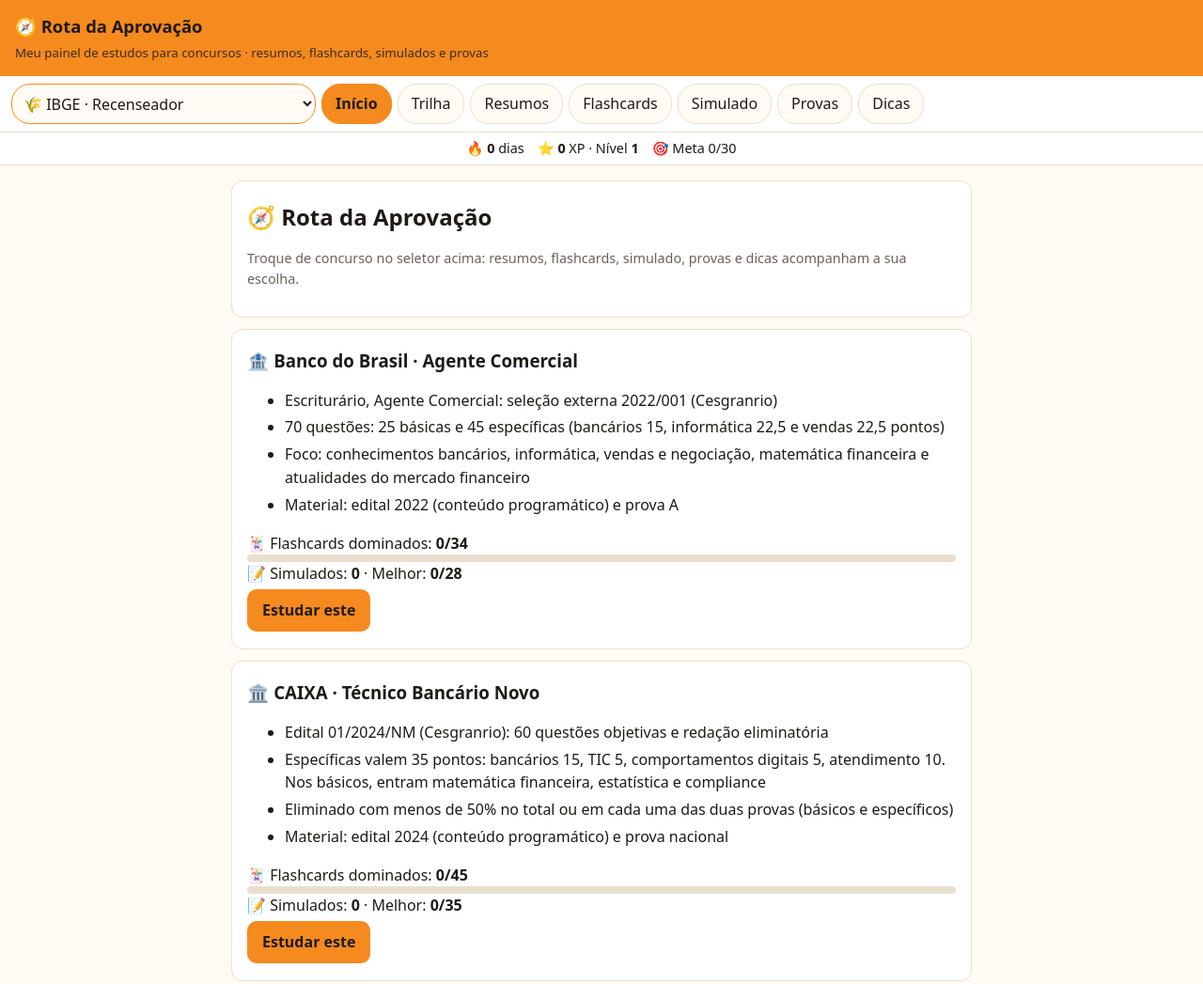
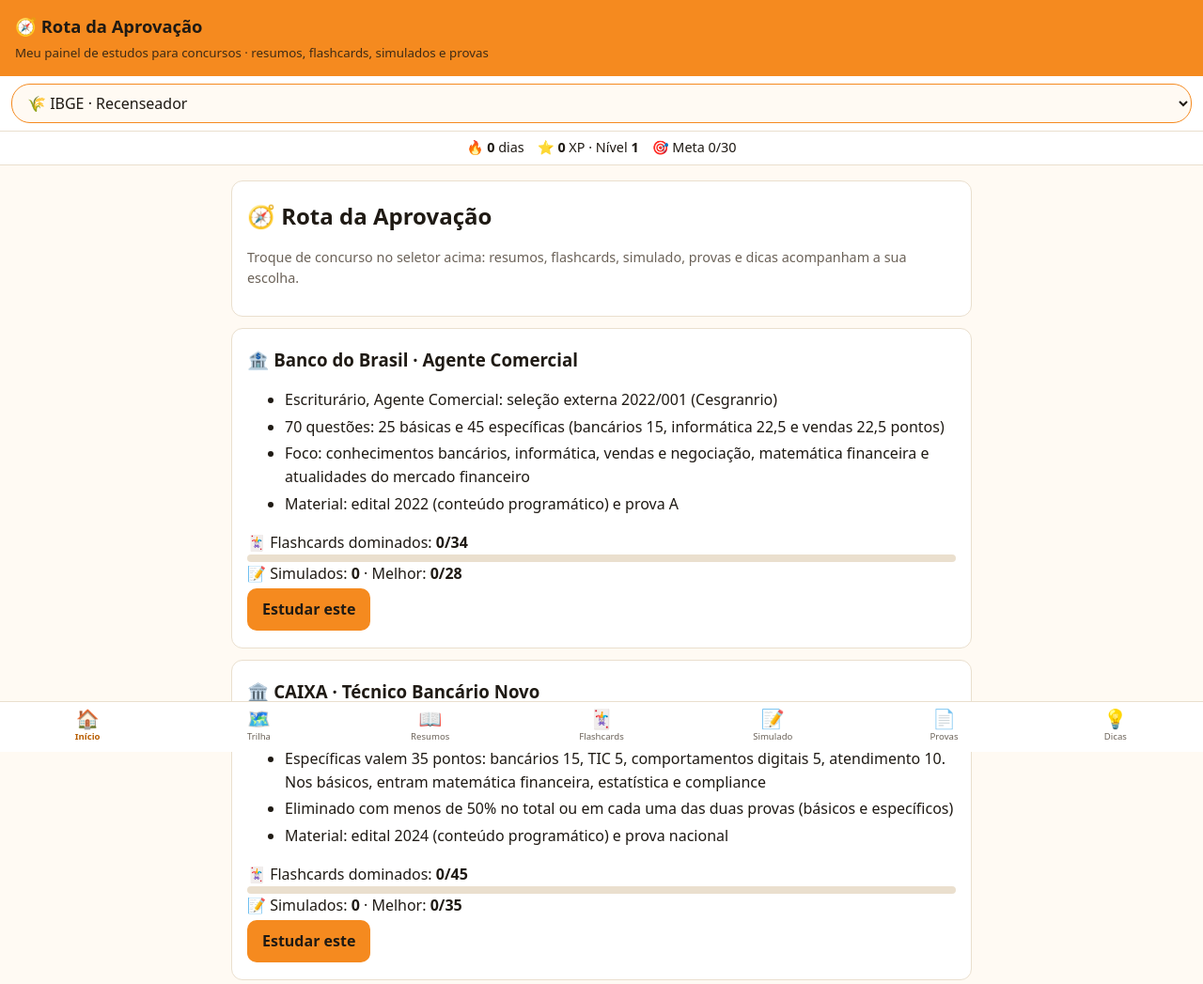
Before and after one commit to Joao-Pedro-Feitosa/duolingodosconcursos, a plain HTML site: page index.html in a window 1280 px wide. Shown: the top 1047 px of the page at 94% size. Drawn offline with Linux system fonts and the light colour scheme.

Commit message:
Update HTML links for icons and manifest

```diff
--- a/index.html
+++ b/index.html
@@ -25,9 +25,15 @@ summary{cursor:pointer;font-weight:600}details ul{margin:.5em 0 .2em;padding-lef
 .tag{display:inline-block;background:var(--ac);color:#1f1a14;border-radius:6px;padding:0 8px;font-size:.8rem;font-weight:700}
 .tip{border-left:4px solid var(--ac);padding:6px 12px;margin:8px 0;background:var(--card);border-radius:0 8px 8px 0}
 .vis{background:var(--card);border:1px dashed var(--ac);border-radius:12px;padding:12px;margin:8px 0}.row{display:flex;flex-wrap:wrap;gap:6px;align-items:center;justify-content:center;margin:4px 0}.chip{background:var(--bg);border:1px solid var(--bd);border-radius:10px;padding:6px 10px;text-align:center;font-size:.82rem;max-width:150px}.chip b{display:block;font-size:1.05rem;color:var(--ac2)}.chip.a{background:var(--ac);color:#1f1a14}.chip.a b{color:#1f1a14}.chip.g1{border-color:var(--ok);background:rgba(31,138,76,.15)}.chip.r1{border-color:var(--ko);background:rgba(192,57,43,.15)}.ar{color:var(--ac2);font-weight:700;font-size:1.2rem}.cap{text-align:center;font-size:.8rem;color:var(--mu);margin:2px 0 0}
+#nav{display:block;padding:8px 12px}#nav select{width:100%;max-width:100%}
+#tabs{position:fixed;left:0;right:0;bottom:0;z-index:10;display:flex;background:var(--card);border-top:1px solid var(--bd);padding:4px 2px calc(4px + env(safe-area-inset-bottom,0px))}
+#tabs button{flex:1;min-width:0;border:0;background:none;color:var(--mu);font:inherit;font-size:.6rem;padding:4px 0;display:flex;flex-direction:column;align-items:center;gap:2px;cursor:pointer}
+#tabs button span{font-size:1.25rem;line-height:1}#tabs button.on{color:var(--ac2);font-weight:700}
+main{padding-bottom:96px}body>div[style*="z-index:20"]{bottom:84px!important}
+@media(max-width:560px){header small{display:none}header{padding:10px 14px}.row .ar{display:none}.chip{max-width:none;flex:1 1 130px}h2{font-size:1.25rem}}
 </style><link rel="manifest" href="manifest.webmanifest">
-<link rel="apple-touch-icon" href="icons/apple-touch-icon.png">
-<link rel="icon" type="image/png" href="icons/icon-192.png">
+<link rel="apple-touch-icon" href="apple-touch-icon.png">
+<link rel="icon" type="image/png" href="icon-192.png">
 <meta name="theme-color" content="#f58a1f">
 <meta name="mobile-web-app-capable" content="yes">
 <meta name="apple-mobile-web-app-capable" content="yes">
@@ -225,6 +231,8 @@ function les(n){L={n,i:0,s:0,q:QQ().slice(n*5,n*5+5)};lq()}
 function lq(){if(L.i>=L.q.length){const s3=L.s==5?3:L.s==4?2:L.s==3?1:0,k=cur+L.n;if(s3>(st.les[k]||0))st.les[k]=s3;const b=s3==3?20:s3>0?10:0;if(b)addXP(b);save();app.innerHTML=`<div class="card"><h2>${s3?"Lição concluída!":"Quase lá"}</h2><p>${L.s}/${L.q.length} acertos · ${"⭐".repeat(s3)||"sem estrelas"} · +${b} XP de bônus</p>${s3?"":"<p class=\"mu\">Você precisa de 3 acertos para liberar a próxima lição.</p>"}</div><button class="btn" onclick="les(${L.n})">Repetir</button><button class="btn g" onclick="go('tr')">Voltar à trilha</button>`;return}const q=L.q[L.i];app.innerHTML=`<h2>Lição ${L.n+1} <span class="mu">${L.i+1}/${L.q.length}</span></h2><div class="card"><p><b>${q[0]}</b></p>${q[1].map((o,i)=>`<button class="opt" onclick="lp(${i},this)">${"ABCDE"[i]}) ${o}</button>`).join("")}<div></div></div>`}
 function lp(i,b){const p=b.parentNode;if(p.dataset.d)return;p.dataset.d=1;const q=L.q[L.i],bs=p.querySelectorAll(".opt");bs[q[2]].classList.add("ok");if(i==q[2]){L.s++;addXP(10)}else{b.classList.add("ko");const key=cur+":"+(L.n*5+L.i);if(!st.err.includes(key))st.err.push(key)}save();p.lastChild.innerHTML=`<div class="tip">${i==q[2]?"✅ ":"❌ "}${q[3]}</div><button class="btn" onclick="L.i++;lq()">Continuar</button>`}
 function go(t){tab=t;if(t=="prv")pk=cur;nav();({home,res,fc,qz,tp,prv,tr:trilha})[t]();hud();scrollTo(0,0)}
+const TI={home:"🏠",tr:"🗺️",res:"📖",fc:"🃏",qz:"📝",prv:"📄",tp:"💡"};
+function nav(){$("#nav").innerHTML=`<select onchange="setC(this.value)" style="padding:8px 12px;border-radius:20px;border:1px solid var(--ac);background:var(--bg);color:var(--tx);font:inherit">${Object.keys(CONC).map(k=>`<option value="${k}" ${k==cur?"selected":""}>${CONC[k].ic} ${CONC[k].n}</option>`).join("")}</select>`;let b=document.getElementById("tabs");if(!b){b=document.createElement("div");b.id="tabs";document.body.appendChild(b)}b.innerHTML=T.map(t=>`<button class="${tab==t[0]?"on":""}" onclick="go('${t[0]}')"><span>${TI[t[0]]}</span>${t[1]}</button>`).join("")}
 go("home");
 </script><script>if("serviceWorker"in navigator){addEventListener("load",()=>navigator.serviceWorker.register("sw.js").catch(()=>{}))}</script>
 </body></html>
```
